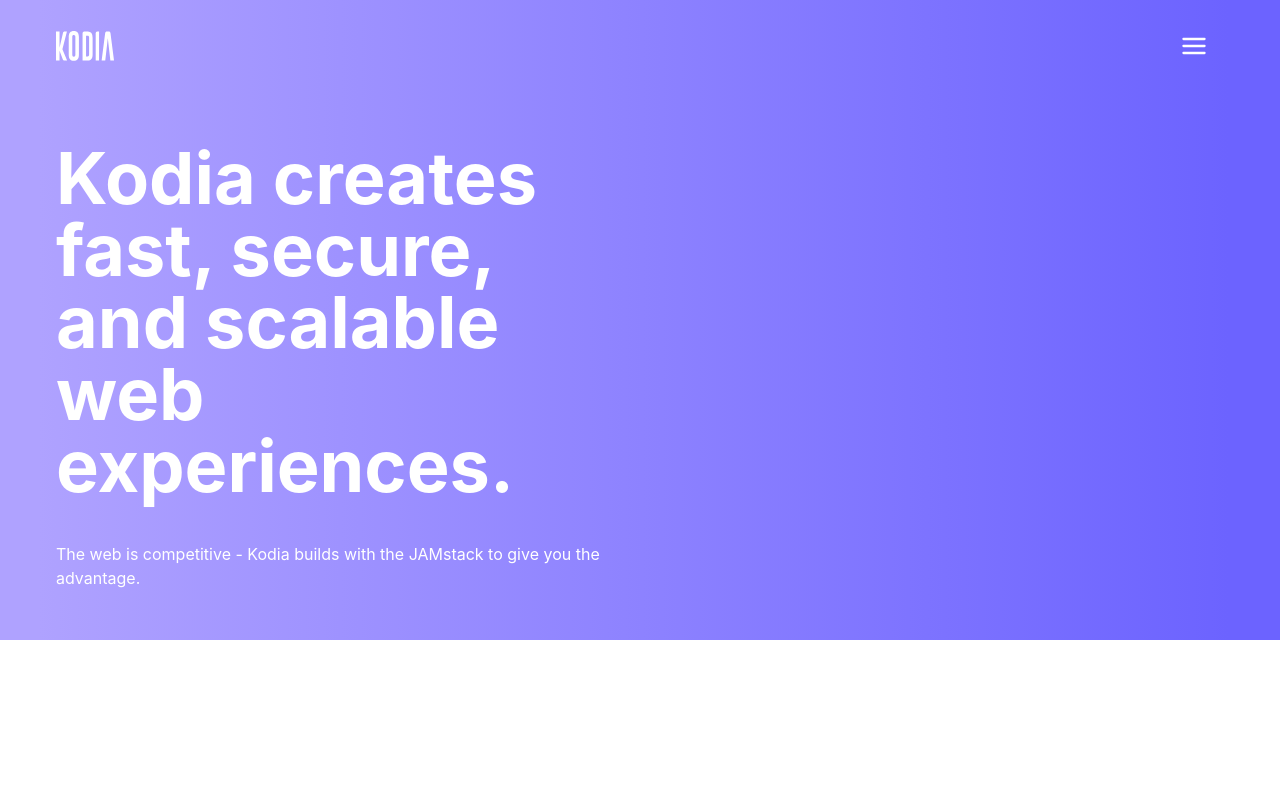
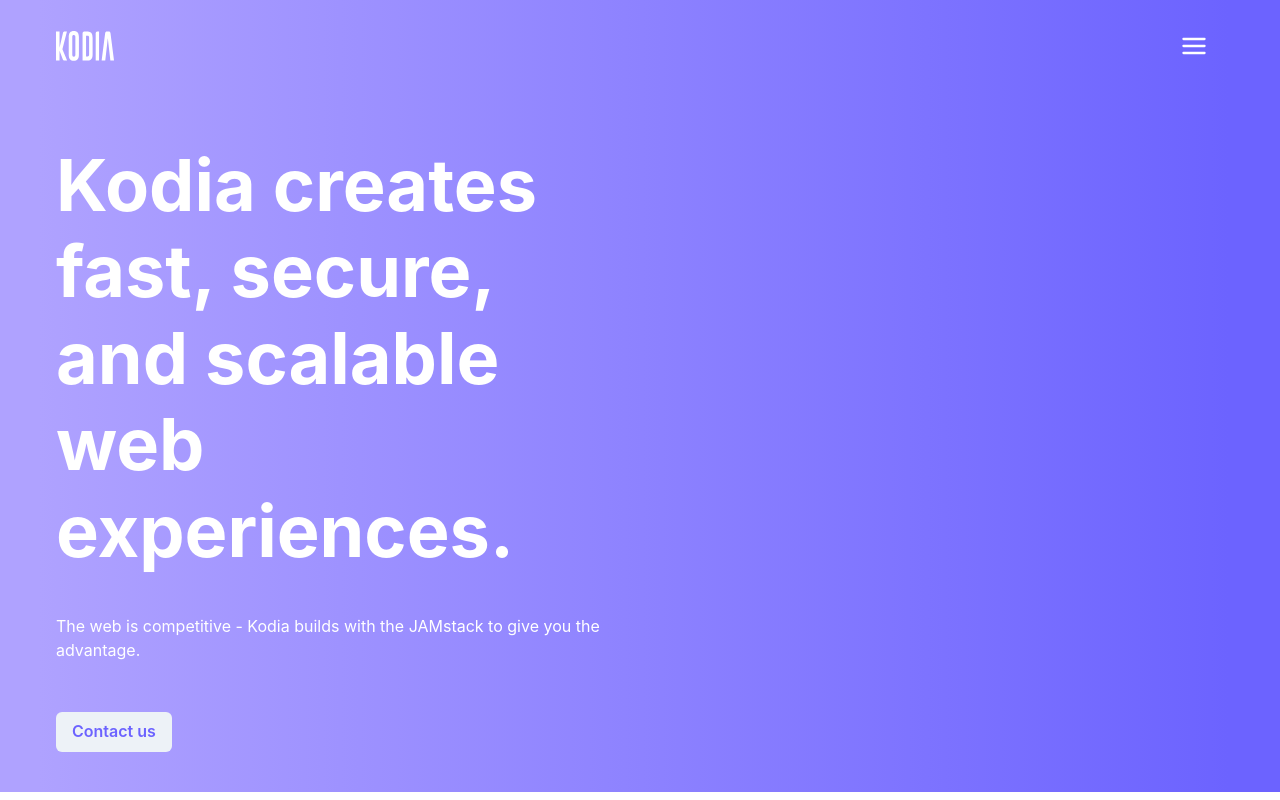
Before and after one commit to mikeytown19/gatsby-bare, a Gatsby site: page / in a window 1280 px wide. Built offline with nearby package versions, Linux system fonts and the light colour scheme; Gatsby itself is replaced by a stand-in of ours.

Commit message:
adding in copy

```diff
--- a/src/components/Layout.jsx
+++ b/src/components/Layout.jsx
@@ -15,12 +15,12 @@
 const Layout = ({children}) => {
   const width = "1200px"
   return (
-    <ChakraProvider theme={theme} >
+    <ChakraProvider  theme={theme} >
       <Header maxWidthProp={width}/>
-      <Container maxWidth={width}>
+
 
         {children}
-      </Container>
+
 
     </ChakraProvider>
   )
--- a/src/pages/index.jsx
+++ b/src/pages/index.jsx
@@ -1,21 +1,26 @@
 import React from 'react'
 
-import { Box, Text, Heading } from "@chakra-ui/react";
-import {Layout, Container} from '../components'
+import { Box, Text, Heading, Container, Button} from "@chakra-ui/react";
+import {Layout} from '../components'
 
 const index = () => {
   return (
-  <Box bg="linear-gradient(to left,#6c63ff 4%,#afa2ff 97%)" w="100%">
+
     <Layout >
+        <Box  bg="linear-gradient(to left,#6c63ff 4%,#afa2ff 97%)" >
+          <Container  maxWidth={1200}>
+                <Box maxW={["100%", "100%", "50%"]}  py={50}>
+                  <Heading  as="h1" fontSize={["5xl","5xl", "7xl"]} color="white">
+                    Kodia creates fast, secure, and scalable web experiences.
+                  </Heading>
+                  <Text as="h6" size="md" pt={10} color="white">The web is competitive - Kodia builds with the JAMstack to give you the advantage.</Text>
+                </Box>
+                <Button color="#6c63ff" mb={10}>Contact us</Button>
+        </Container>
+        </Box>
+    </Layout>
 
-      <Box  py={50} maxW="50%">
-        <Heading  as="h1" size="4xl" color="white">
-          Kodia creates fast, secure, and scalable web experiences.
-        </Heading>
-        <Text as="h6" size="md" pt={10} color="white">The web is competitive - Kodia builds with the JAMstack to give you the advantage.</Text>
-      </Box>
-    </Layout>
-  </Box>
+
   )
 }
 
```
